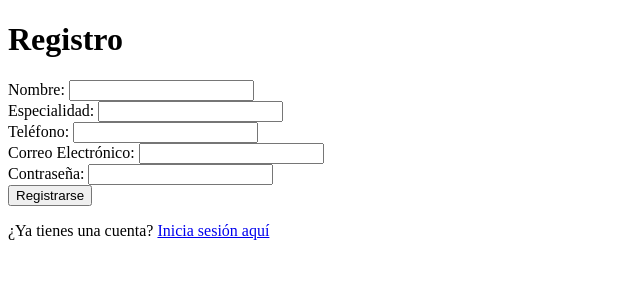
After one commit to HAjiMe-0/BDdentista, a Flask app: page /register in a window 1280 px wide. The commit adds this page. Shown: the top 300 px of the page, without its empty margins (0-640 px from the left). Run offline with Flask 3, Linux system fonts and the light colour scheme.

Commit message:
registro de nueva cuenta

```diff
--- a/app/controllers.py
+++ b/app/controllers.py
@@ -96,3 +96,33 @@ def delete_entity(entity, id):
         Paciente.query.filter_by(paciente_id=id).delete()
     db.session.commit()
     return redirect(url_for('main.index'))
+
+# Ruta de registro
+@main_bp.route('/register', methods=['GET', 'POST'])
+def register():
+    if request.method == 'POST':
+        nombre = request.form['nombre']
+        especialidad = request.form.get('especialidad')
+        telefono = request.form.get('telefono')
+        email = request.form['email']
+        contraseña = request.form['contraseña']
+
+        # Verifica si el email ya está registrado
+        if Doctor.query.filter_by(email=email).first():
+            flash('El correo electrónico ya está registrado. Intente con otro.', 'error')
+            return redirect(url_for('main.register'))
+
+        # Crea un nuevo doctor
+        nuevo_doctor = Doctor(
+            nombre=nombre,
+            especialidad=especialidad,
+            telefono=telefono,
+            email=email,
+            contraseña=contraseña  # Recuerda encriptar contraseñas en producción
+        )
+        db.session.add(nuevo_doctor)
+        db.session.commit()
+        flash('Registro exitoso. Ahora puedes iniciar sesión.', 'success')
+        return redirect(url_for('main.login'))
+
+    return render_template('register.html')
--- a/app/templates/login.html
+++ b/app/templates/login.html
@@ -25,6 +25,7 @@
             <input type="password" id="contraseña" name="contraseña" required>
             <button type="submit">Iniciar Sesión</button>
         </form>
+        <p>¿No tienes una cuenta? <a href="{{ url_for('main.register') }}">Regístrate aquí</a></p>
     </div>
 </body>
 </html>
--- /dev/null
+++ b/app/templates/register.html
@@ -0,0 +1,39 @@
+<!DOCTYPE html>
+<html lang="es">
+<head>
+    <meta charset="UTF-8">
+    <meta name="viewport" content="width=device-width, initial-scale=1.0">
+    <title>Registro</title>
+</head>
+<body>
+    <h1>Registro</h1>
+    {% with messages = get_flashed_messages(with_categories=true) %}
+      {% if messages %}
+        <ul>
+          {% for category, message in messages %}
+            <li class="{{ category }}">{{ message }}</li>
+          {% endfor %}
+        </ul>
+      {% endif %}
+    {% endwith %}
+    <form action="{{ url_for('main.register') }}" method="POST">
+        <label for="nombre">Nombre:</label>
+        <input type="text" name="nombre" id="nombre" required><br>
+
+        <label for="especialidad">Especialidad:</label>
+        <input type="text" name="especialidad" id="especialidad"><br>
+
+        <label for="telefono">Teléfono:</label>
+        <input type="text" name="telefono" id="telefono"><br>
+
+        <label for="email">Correo Electrónico:</label>
+        <input type="email" name="email" id="email" required><br>
+
+        <label for="contraseña">Contraseña:</label>
+        <input type="password" name="contraseña" id="contraseña" required><br>
+
+        <button type="submit">Registrarse</button>
+    </form>
+    <p>¿Ya tienes una cuenta? <a href="{{ url_for('main.login') }}">Inicia sesión aquí</a></p>
+</body>
+</html>
```
